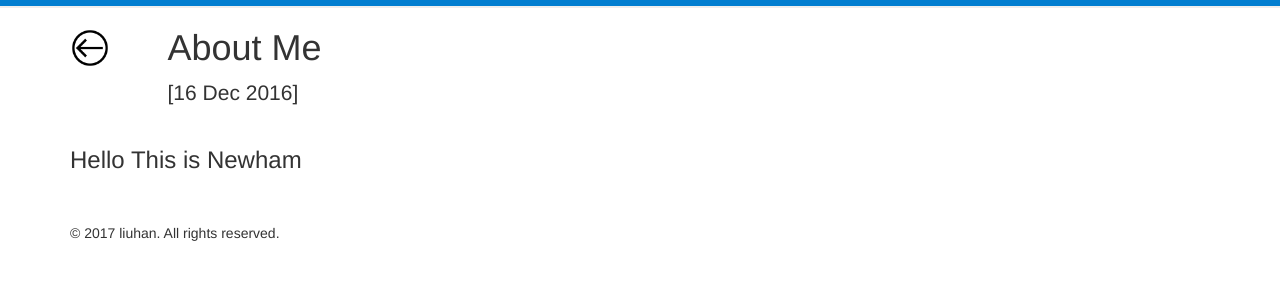
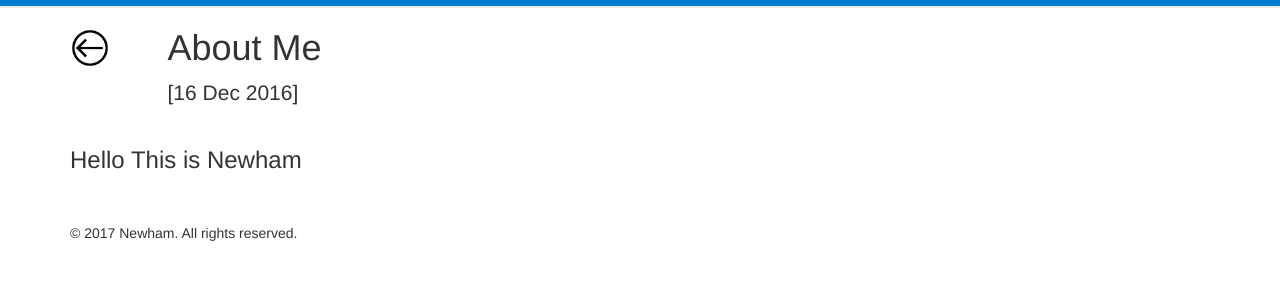
Before and after one commit to newham/newham.github.io, a Jekyll site: the page built from _posts/2016-12-16-about-me.md, in a window 1280 px wide. Shown: the top 300 px of the page. Built offline with Jekyll 4.4.1, drawn with Linux system fonts in a browser that asks for light colours; our own code applies the rules of GitHub Pages for plain Markdown files; some of the changed lines change nothing that is shown.

Commit message:
Update _config.yml

```diff
--- a/_config.yml
+++ b/_config.yml
@@ -1,29 +1,14 @@
-# Welcome to Jekyll!
-#
-# This config file is meant for settings that affect your whole blog, values
-# which you are expected to set up once and rarely edit after that. If you find
-# yourself editing this file very often, consider using Jekyll's data files
-# feature for the data you need to update frequently.
-#
-# For technical reasons, this file is *NOT* reloaded automatically when you use
-# 'bundle exec jekyll serve'. If you change this file, please restart the server process.
 
-# Site settings
-# These are used to personalize your new site. If you look in the HTML files,
-# you will see them accessed via {{ site.title }}, {{ site.email }}, and so on.
-# You can create any custom variable you would like, and they will be accessible
-# in the templates via {{ site.myvariable }}.
-
-title: Honeywell Cloud Blog
+title: "Newham's Blog"
 description: > # this means to ignore newlines until "baseurl:"
-  Unity is strength.
+  Love is Love!
 
 baseurl: "" # the subpath of your site, e.g. /blog
 url: "" # the base hostname & protocol for your site, e.g. http://example.com
 
 author:
-  name : liuhan
-  email: han.liu.cn@honeywell.com
+  name : Newham
+  email: newham.cn@gmail.com
 
 # Build settings
 markdown: kramdown
```
